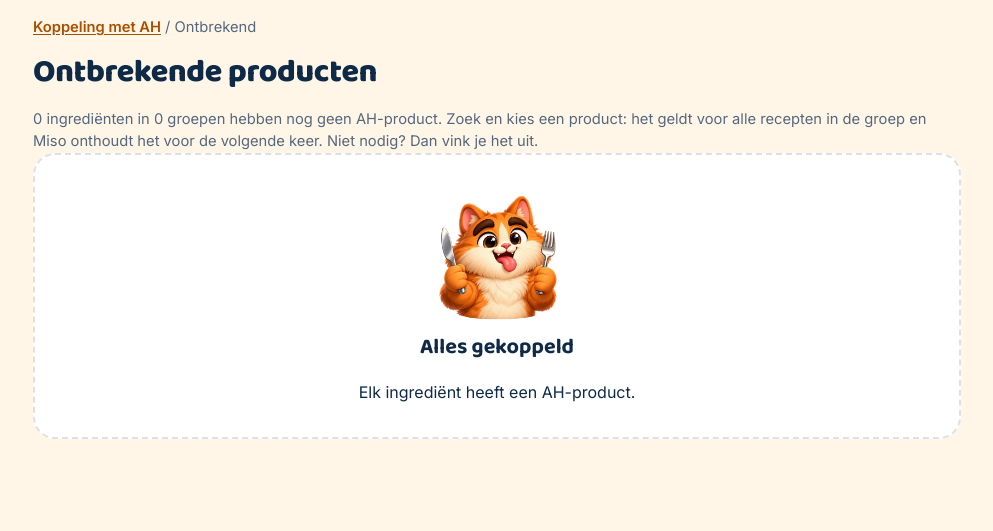
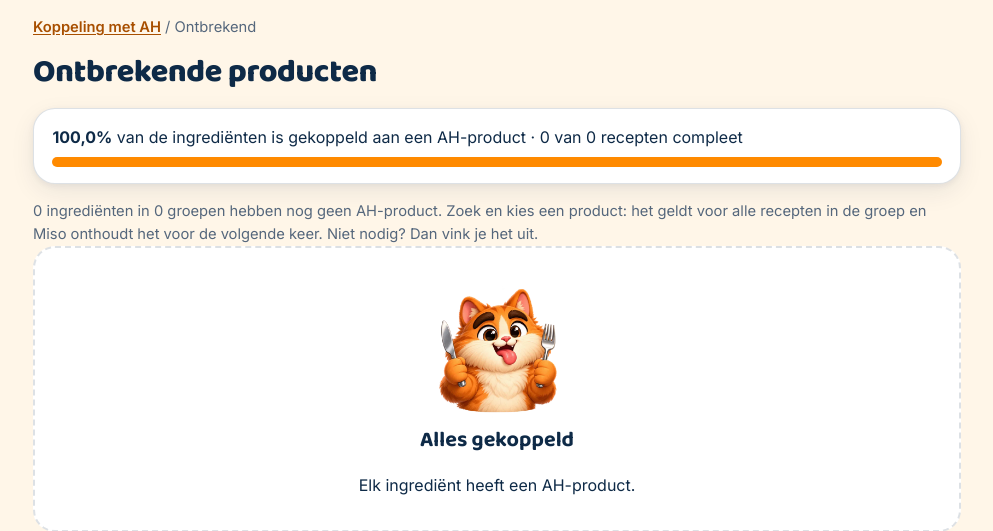
Before and after one commit to gjagils/miso, a FastAPI app: page /dekking/ontbrekend in a window 1280 px wide. Shown: the part 61-592 px from the top of the page, without its empty margins (143-1136 px from the left). Run offline with FastAPI, Linux system fonts and the light colour scheme.

Commit message:
Ontbrekend: percentage gekoppeld en complete recepten bovenaan, werkt bij na elke keuze
Co-Authored-By: Claude Opus 5.5 <noreply@anthropic.com>

```diff
--- a/backend/app/api/shopping.py
+++ b/backend/app/api/shopping.py
@@ -106,14 +106,14 @@ async def assign_missing(payload: AssignPayload, db: Session = Depends(get_db)):
         recipe.ingredients = ings
         done += 1
     db.commit()
-    return {"ok": True, "updated": done}
+    return {"ok": True, "updated": done, "totaal": coverage(db)["totaal"]}
 
 
 @router.get("/dekking/ontbrekend", response_class=HTMLResponse)
 async def missing_page(request: Request, db: Session = Depends(get_db)):
     groups = missing_groups(db)
-    return routes.templates.TemplateResponse(request, "missing.html", {"groups": groups,
-                                                                       "lines": sum(len(g["lines"]) for g in groups)})
+    return routes.templates.TemplateResponse(request, "missing.html", {
+        "groups": groups, "lines": sum(len(g["lines"]) for g in groups), "totaal": coverage(db)["totaal"]})
 
 
 REFRESH: dict = {"running": False, "done": 0, "total": 0, "started": None, "finished": None, "error": None}
--- a/backend/app/static/style.css
+++ b/backend/app/static/style.css
@@ -751,3 +751,5 @@ dialog.mp::backdrop { background: rgba(14, 42, 71, 0.5); }
 .missing-products li { display: flex; align-items: center; gap: 0.6rem; }
 .missing-products li > span { flex: 1; min-width: 0; }
 .missing-products img { border-radius: 8px; object-fit: contain; background: #fff; }
+.missing-score .ms-bar { height: 10px; border-radius: 999px; background: var(--border); overflow: hidden; margin-top: 0.5rem; }
+.missing-score .ms-bar span { display: block; height: 100%; background: var(--miso-orange); transition: width 0.4s ease; }
--- a/backend/app/templates/base.html
+++ b/backend/app/templates/base.html
@@ -30,7 +30,7 @@
     <link rel="preconnect" href="https://fonts.googleapis.com">
     <link rel="preconnect" href="https://fonts.gstatic.com" crossorigin>
     <link href="https://fonts.googleapis.com/css2?family=Baloo+2:wght@600;700;800&family=Inter:wght@400;500;600;700&display=swap" rel="stylesheet">
-    <link rel="stylesheet" href="/static/style.css?v=7">
+    <link rel="stylesheet" href="/static/style.css?v=8">
 </head>
 <body>
     <nav class="topbar">
--- a/backend/app/templates/missing.html
+++ b/backend/app/templates/missing.html
@@ -3,6 +3,12 @@
 {% block content %}
 <p class="breadcrumb"><a href="/dekking">Koppeling met AH</a> / Ontbrekend</p>
 <h1>Ontbrekende producten</h1>
+<div class="status-box missing-score" aria-live="polite">
+    <p><strong id="ms-pct">{{ totaal.pct|string|replace(".", ",") }}%</strong> van de ingrediënten is gekoppeld aan een AH-product ·
+       <span id="ms-done">{{ totaal.volledig }}</span> van {{ totaal.recepten }} recepten compleet</p>
+    <div class="ms-bar" role="progressbar" aria-label="Gekoppeld" aria-valuemin="0" aria-valuemax="100" aria-valuenow="{{ totaal.pct }}">
+        <span id="ms-fill" style="width: {{ totaal.pct }}%"></span></div>
+</div>
 <p class="muted">{{ lines }} ingrediënten in {{ groups|length }} groepen hebben nog geen AH-product. Zoek en kies een product:
 het geldt voor alle recepten in de groep en Miso onthoudt het voor de volgende keer. Niet nodig? Dan vink je het uit.</p>
 
@@ -36,7 +42,16 @@ async function assign(box, product) {
     box.style.opacity = 0.5;
     const r = await fetch("/api/missing/assign", {method: "POST", headers: {"Content-Type": "application/json"},
         body: JSON.stringify({lines: JSON.parse(box.dataset.lines), product})}).then(x => x.json()).catch(() => ({}));
-    if (r.ok) { box.remove(); return; }
+    if (r.ok) {
+        box.remove();
+        if (r.totaal) {
+            document.getElementById("ms-pct").textContent = String(r.totaal.pct).replace(".", ",") + "%";
+            document.getElementById("ms-done").textContent = r.totaal.volledig;
+            document.getElementById("ms-fill").style.width = r.totaal.pct + "%";
+            document.querySelector(".ms-bar").setAttribute("aria-valuenow", r.totaal.pct);
+        }
+        return;
+    }
     box.style.opacity = 1; alert("Opslaan mislukt");
 }
 document.querySelectorAll(".missing-group").forEach(box => {
```
Also changed, not shown: backend/tests/test_routes.py (+1 -1 lines).
